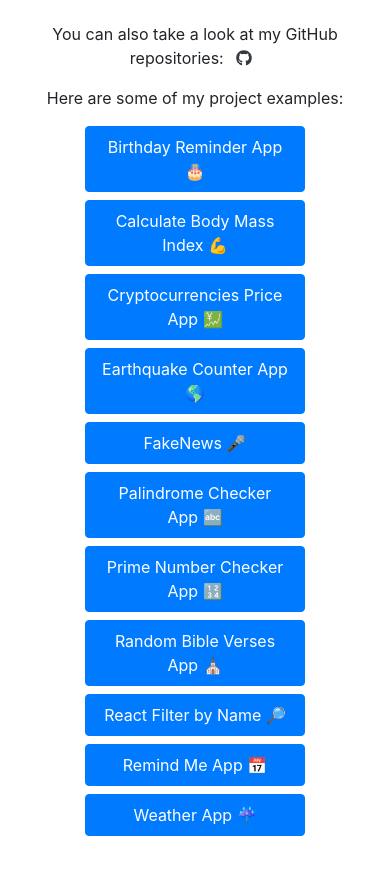
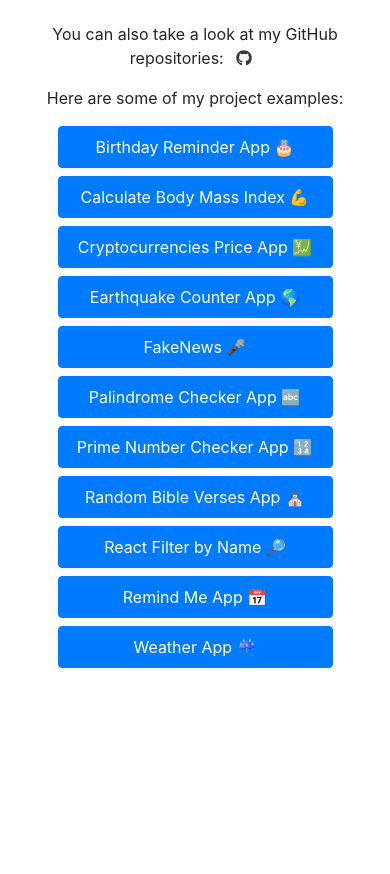
Before and after one commit to hjhm2018/my-portfolio, a React (Create React App) app: page /projects in a window 390 px wide. Shown: the part 5780-6654 px from the top of the page. After the commit the page ends 6616 px from the top, so only its background shows below. Built offline with nearby package versions, Linux system fonts and the light colour scheme; a web font is replaced by a local one.

Commit message:
changed a Bootstrap class

```diff
--- a/src/components/Projects.js
+++ b/src/components/Projects.js
@@ -287,7 +287,7 @@ const Projects = () => {
             .map((link, index) => (
               <Nav.Link
                 key={index}
-                className="btn btn-primary mb-2 col-8 col-md-4 mx-auto"
+                className="btn btn-primary mb-2 col-10 col-md-4 mx-auto"
                 as={Link}
                 to={`/projects/${link.url}`}
                 eventKey={2}
```
